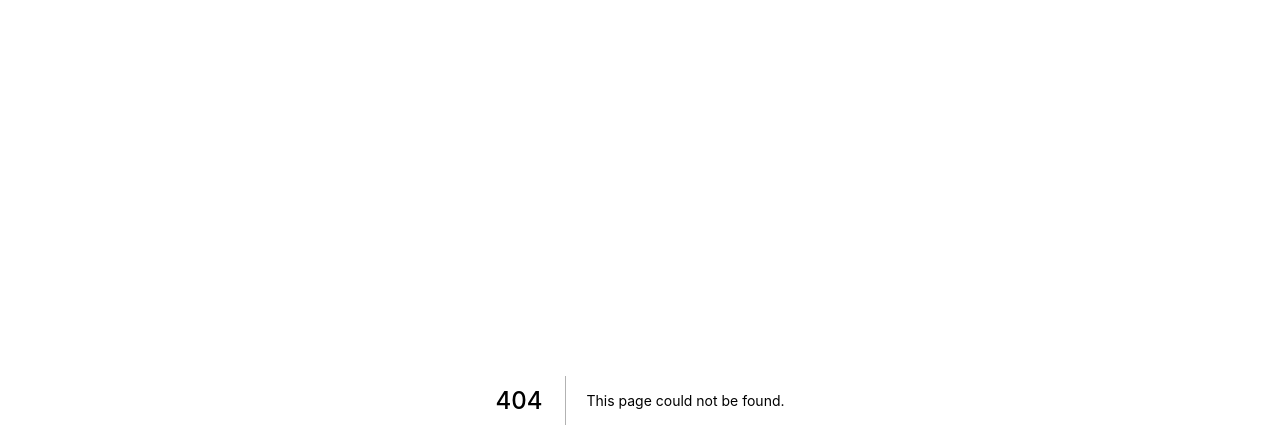
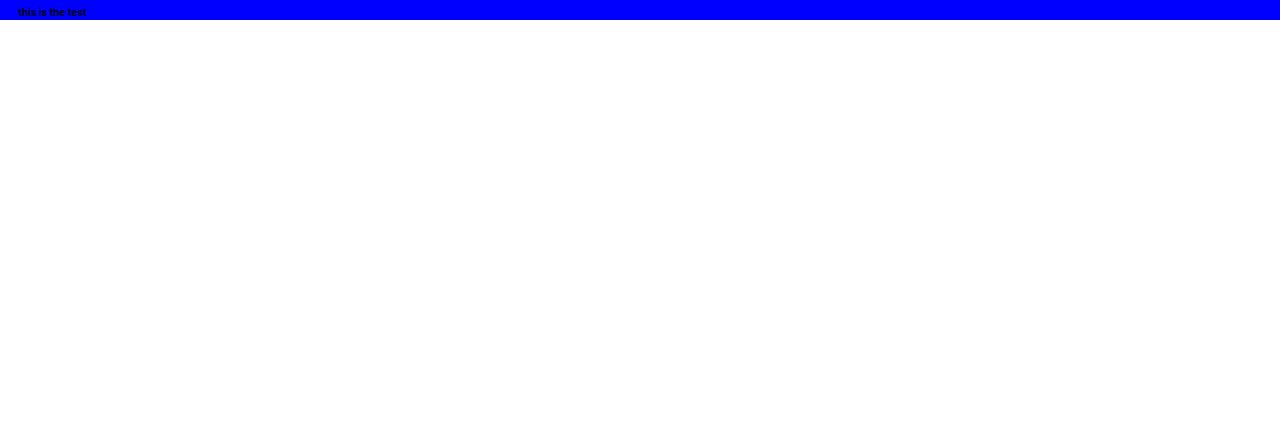
Before and after one commit to kapit4n/focus-point, a Next.js app: page /word in a window 1280 px wide. Before the commit this address had no page. Shown: the top 448 px of the page. Built offline with nearby package versions, Linux system fonts and the light colour scheme.

Commit message:
Word movement

```diff
--- a/package.json
+++ b/package.json
@@ -10,6 +10,7 @@
     "export": "next export"
   },
   "dependencies": {
+    "classnames": "^2.3.2",
     "next": "12.3.1",
     "react": "18.2.0",
     "react-dom": "18.2.0"
--- a/pages/index.js
+++ b/pages/index.js
@@ -15,7 +15,7 @@ export default function Home() {
       </main>
 
       <footer className={styles.footer}>
-      The main tool to stay focused is to plan the task and motivate its development.
+        The main tool to stay focused is to plan the task and motivate its development.
       </footer>
     </div>
   )
--- /dev/null
+++ b/pages/word/index.js
@@ -0,0 +1,38 @@
+import styles from '../../styles/word.module.css'
+import classNames from 'classnames';
+import { useState, useEffect } from 'react';
+
+export default function Index({ word, size }) {
+
+  const [leftPosition, setLeftPosition] = useState(0)
+  const [topPosition, setTopPosition] = useState(0)
+
+  useEffect(() => {
+    const interval = setInterval(function () {
+      console.log(leftPosition)
+      console.log(topPosition)
+
+      setLeftPosition(leftPosition + 100)
+      setTopPosition(topPosition + 100)
+    }, 1000)
+
+    return () => {
+      console.log('cler interal')
+      clearInterval(interval)
+    }
+  }, [])
+
+  return (
+    <div style={{ left: leftPosition, top: topPosition, backgroundColor: 'blue' }}>
+      <span className={classNames(styles.word, styles[size])}>
+        {word}
+      </span>
+
+    </div>
+  )
+}
+
+Index.defaultProps = {
+  word: 'this is the test',
+  size: 'small'
+}
--- /dev/null
+++ b/styles/word.module.css
@@ -0,0 +1,25 @@
+.word {
+  font-weight: bold;
+  position: relative;
+  animation: mymove 5s infinite;
+  animation-timing-function: linear;
+}
+
+.small {
+  font-size: 10px;
+}
+
+.medium {
+  font-size: 15px;
+}
+
+.large {
+  font-size: 20px;
+}
+
+
+
+@keyframes mymove {
+  from {left: 0px;}
+  to {left: 30px;}
+}
```
Also changed, not shown: 2 other files (tests, documents, lock files or other folders).
